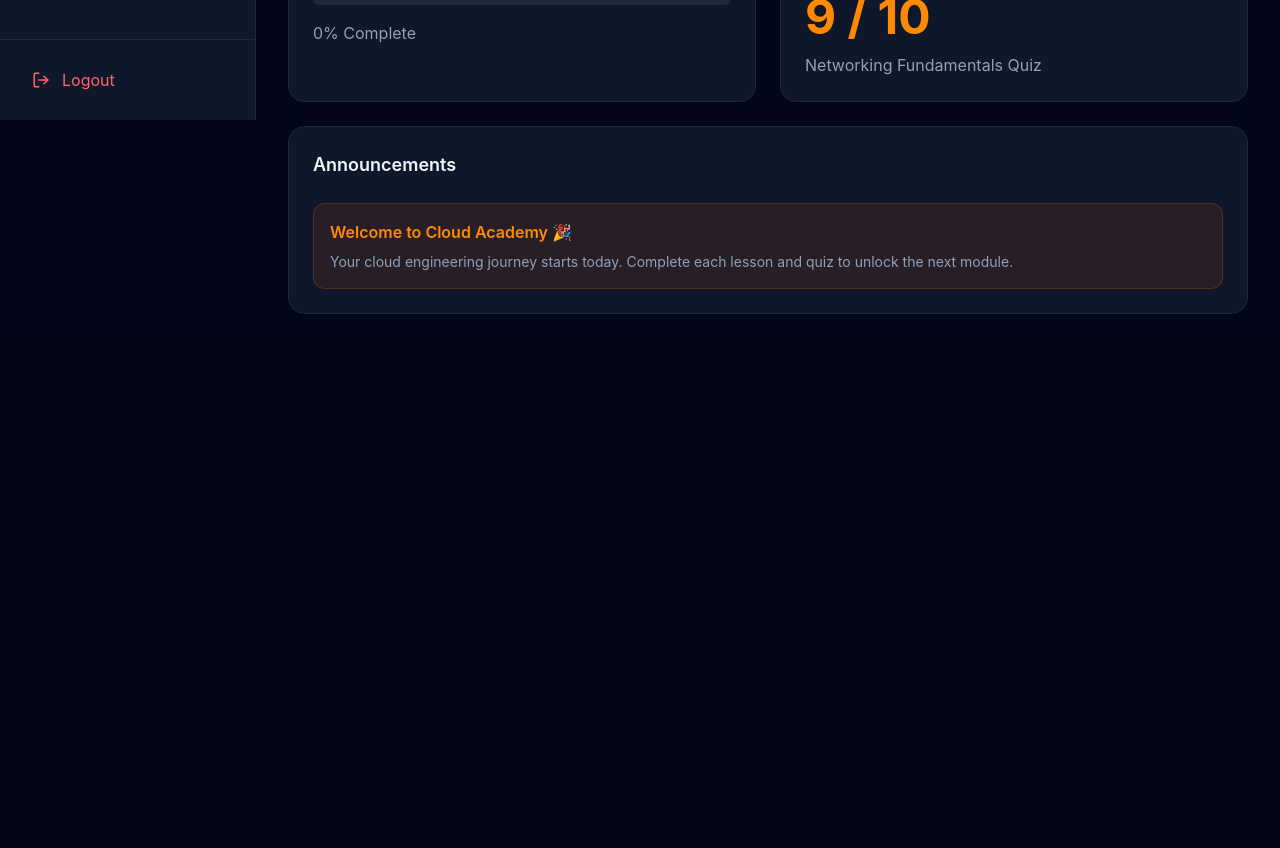
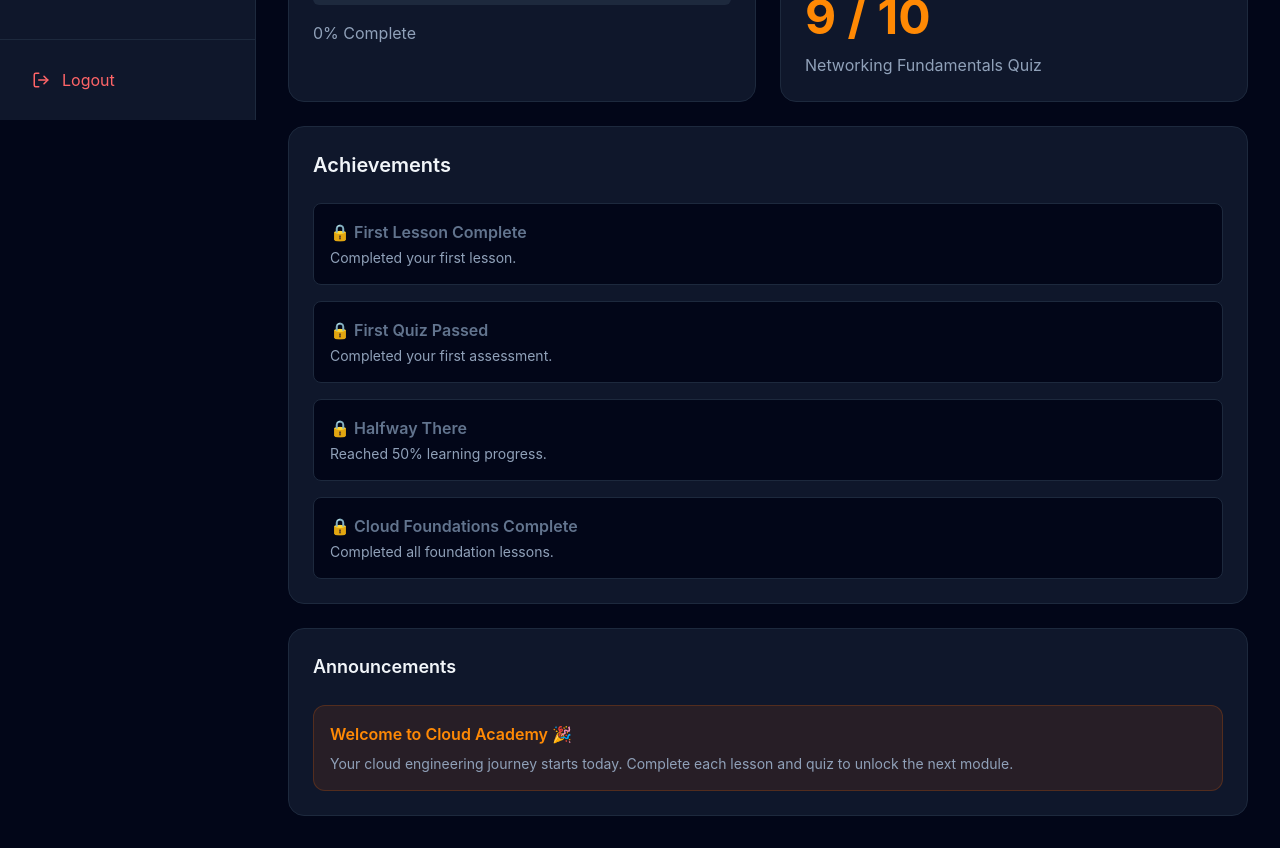
Before and after one commit to dominiccalixtro/cloud_academy, a React (Vite) app in the folder frontend/: page /dashboard in a window 1280 px wide. Shown: the part 680-1528 px from the top of the page. Before the commit the page ends 1026 px from the top, so only its background shows below. Built offline with nearby package versions, Linux system fonts and the light colour scheme.

Commit message:
feat: add achievement system

```diff
--- /dev/null
+++ b/frontend/src/features/dashboard/components/AchievementCard.tsx
@@ -0,0 +1,63 @@
+import {
+  getAchievements,
+} from "../services/achievement.service";
+
+export function AchievementCard() {
+  const achievements =
+    getAchievements();
+
+  return (
+    <div className="rounded-2xl border border-slate-800 bg-slate-900 p-6">
+
+      <h2 className="text-xl font-semibold">
+        Achievements
+      </h2>
+
+
+      <div className="mt-6 space-y-4">
+
+        {achievements.map(
+          (achievement) => (
+            <div
+              key={achievement.id}
+              className={`
+                rounded-lg
+                border
+                p-4
+                ${
+                  achievement.unlocked
+                    ? "border-green-500/20 bg-green-500/10"
+                    : "border-slate-800 bg-slate-950"
+                }
+              `}
+            >
+
+              <h3
+                className={
+                  achievement.unlocked
+                    ? "text-green-400 font-semibold"
+                    : "text-slate-500 font-semibold"
+                }
+              >
+                {achievement.unlocked
+                  ? achievement.title
+                  : `🔒 ${achievement.title.replace(
+                      "🏆 ",
+                      ""
+                    )}`}
+              </h3>
+
+
+              <p className="mt-1 text-sm text-slate-400">
+                {achievement.description}
+              </p>
+
+            </div>
+          )
+        )}
+
+      </div>
+
+    </div>
+  );
+}
--- a/frontend/src/features/dashboard/pages/DashboardPage.tsx
+++ b/frontend/src/features/dashboard/pages/DashboardPage.tsx
@@ -4,25 +4,32 @@ import { ContinueLearningCard } from "../components/ContinueLearningCard";
 import { RecentQuizCard } from "../components/RecentQuizCard";
 import { AnnouncementCard } from "../components/AnnouncementCard";
 import { LearningStatsCard } from "../components/LearningStatsCard";
+import { AchievementCard } from "../components/AchievementCard";
 
 export function DashboardPage() {
   return (
     <div className="space-y-6">
       <WelcomeCard />
 
+
       <div className="grid grid-cols-1 gap-6 lg:grid-cols-2">
         <LearningStatsCard />
+
         <ContinueLearningCard />
       </div>
 
+
       <div className="grid grid-cols-1 gap-6 lg:grid-cols-2">
         <ProgressCard />
+
         <RecentQuizCard />
       </div>
 
-      <div className="grid grid-cols-1 gap-6">
-        <AnnouncementCard />
-      </div>
+
+      <AchievementCard />
+
+
+      <AnnouncementCard />
     </div>
   );
 }
--- /dev/null
+++ b/frontend/src/features/dashboard/services/achievement.service.ts
@@ -0,0 +1,59 @@
+import {
+  getProgress,
+} from "../../progress/services/progress.service";
+
+import {
+  getQuizProgress,
+} from "../../quiz/services/quiz.service";
+
+interface Achievement {
+  id: string;
+  title: string;
+  description: string;
+  unlocked: boolean;
+}
+
+export function getAchievements(): Achievement[] {
+  const progress = getProgress();
+
+  const quizProgress = getQuizProgress();
+
+  return [
+    {
+      id: "first-lesson",
+      title: "🏆 First Lesson Complete",
+      description:
+        "Completed your first lesson.",
+      unlocked:
+        progress.completed >= 1,
+    },
+
+    {
+      id: "first-quiz",
+      title: "🏆 First Quiz Passed",
+      description:
+        "Completed your first assessment.",
+      unlocked:
+        quizProgress.completed >= 1,
+    },
+
+    {
+      id: "halfway",
+      title: "🏆 Halfway There",
+      description:
+        "Reached 50% learning progress.",
+      unlocked:
+        progress.percentage >= 50,
+    },
+
+    {
+      id: "foundations",
+      title:
+        "🏆 Cloud Foundations Complete",
+      description:
+        "Completed all foundation lessons.",
+      unlocked:
+        progress.percentage === 100,
+    },
+  ];
+}
```
